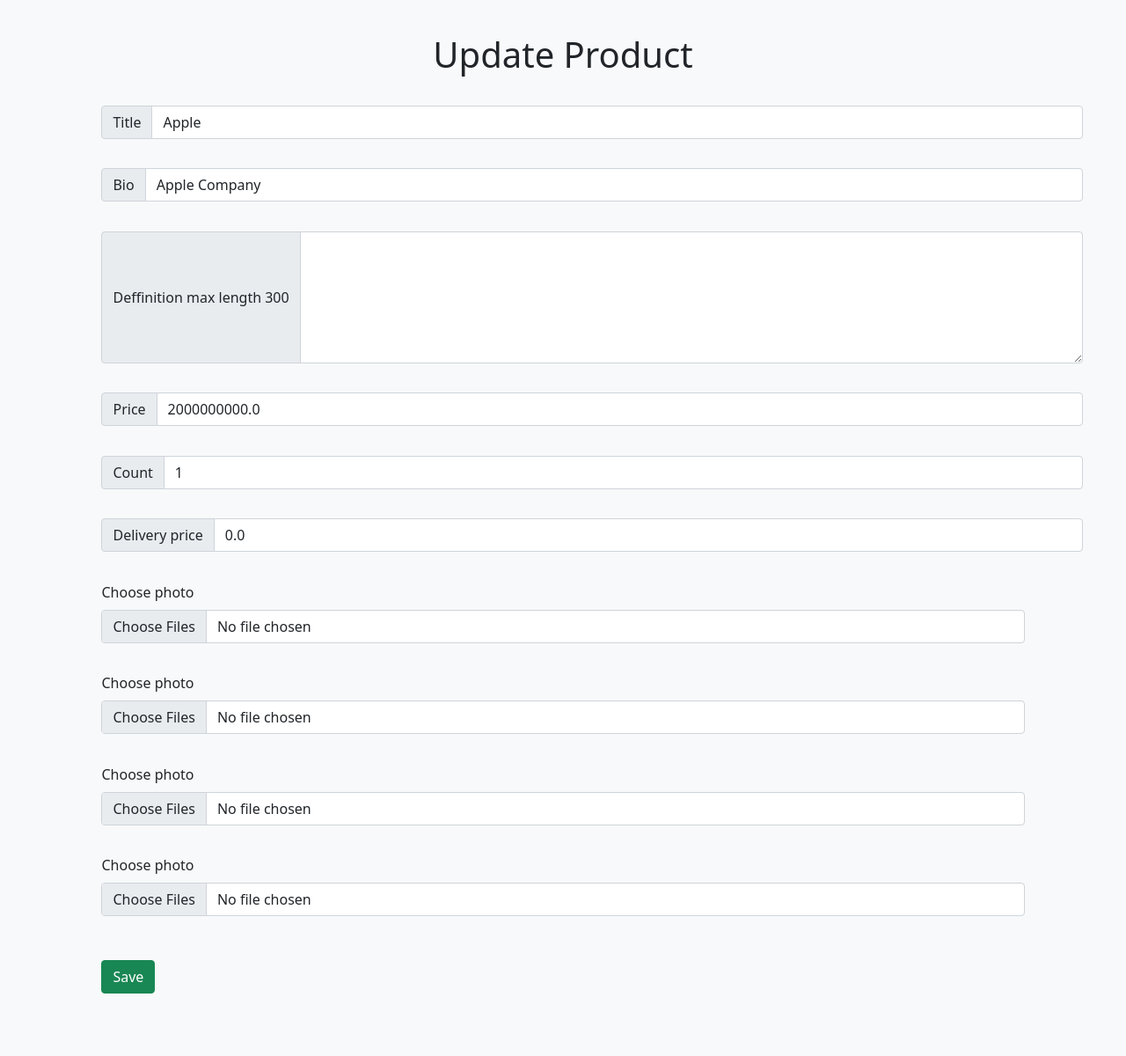
After one commit to Komilov18565722/E-commers, a Django app: page /products/update/40 in a window 1280 px wide. The commit adds this page. Shown: the whole page at 88% size. Run offline with Django 4.2, Linux system fonts and the light colour scheme; a user stored in the database is signed in; data comes from the database, SQL or seed files in the repository; both versions use the stored data as it was after the commit.

Commit message:
Update . de;ete add

```diff
--- a/products/urls.py
+++ b/products/urls.py
@@ -1,6 +1,9 @@
 from django.urls import path
-from .views import add_prodect
+from .views import add_prodect, delete_product, update_product
 
 urlpatterns= [
     path('addproduct/', add_prodect, name = 'add_product'),
+    path('delete/<int:pk>', delete_product, name = 'delete'),
+    path('update/<int:pk>', update_product, name = 'update'),
+
 ]
--- a/products/views.py
+++ b/products/views.py
@@ -5,8 +5,9 @@
 # Create your views here.
 
 def add_prodect(request):
-    print("11111111111111111111111111111", request.user)
+    # print("11111111111111111111111111111", request.user)
     if request.user.is_superuser:
+
         if request.method == "POST":
             try:
 
@@ -41,7 +42,59 @@
                 messages.warning(request, ("Error : There was an error adding the product. Please try again"),)
             return redirect('home')
 
+
         else:
             return render(request, template_name='add_product.html')
     else:
         return redirect('home')
+
+def delete_product(request, pk=None):
+    if request.user.is_superuser and pk:
+        if pk:
+            product = Product.objects.filter(pk = pk)[0]
+            if product:
+                Product.delete(product)
+                messages.success(request, ("Products delete successful"),)
+            else:
+                messages.warning(request, ("Not found pk, please try again"),)
+                return redirect(request, ("Not found product, please try again"))
+        else:
+            messages.success(request, ("Not found pk, please try again"),)
+        return redirect('home')
+    else:
+        return redirect('home')
+
+def update_product(request, pk = None):
+    if request.user.is_superuser:
+        if request.method == "GET":
+            product = Product.objects.get(pk = pk)
+            return render(request, 'update_product.html', {"obj" : product})
+        elif request.method == "POST":
+            # try:
+            product = Product.objects.get(pk=pk)
+            if request.POST['title']:
+                product.title = request.POST['title']
+            if request.POST['bio']:
+                product.bio = request.POST['bio']
+            if request.POST['deff']:
+                product.definition = request.POST['deff']
+            if request.POST['price']:
+                product.price = request.POST['price']
+            if request.POST['count']:
+                product.count = request.POST['count']
+            if request.POST['dprice']:
+                product.delivery_price = request.POST['dprice']
+            if request.FILES.get('photo1'):
+                product.photo1 = request.FILES['photo1']
+            if request.FILES.get('photo2'):
+                product.photo2 = request.FILES.get('photo2')
+            if request.FILES.get('photo3'):
+                product.photo3 = request.FILES.get('photo3')
+            if request.FILES.get('photo4'):
+                product.photo4 = request.FILES.get('photo4')
+
+            product.save()
+            #     messages.success(request, ("Success edited product"))
+            # except:
+            #     messages.warning(request, ("Error: edited product, please try again"))
+            return redirect('home')
--- /dev/null
+++ b/template/update_product.html
@@ -0,0 +1,89 @@
+<!DOCTYPE html>
+<html lang="en">
+<head>
+    <meta charset="UTF-8">
+    <meta http-equiv="X-UA-Compatible" content="IE=edge">
+    <meta name="viewport" content="width=device-width, initial-scale=1.0">
+    <link href="https://cdn.jsdelivr.net/npm/bootstrap@5.0.2/dist/css/bootstrap.min.css" rel="stylesheet" integrity="sha384-EVSTQN3/azprG1Anm3QDgpJLIm9Nao0Yz1ztcQTwFspd3yD65VohhpuuCOmLASjC" crossorigin="anonymous">
+    <title>Update Product</title>
+    <style>
+        div, button{
+            margin: 3%;
+        }
+        textarea{
+            height: 150px;
+        }
+        h1{
+            text-align: center;
+        }
+    </style>
+</head>
+<body class="bg-light">
+    <div class ="container">
+        <h1>Update Product</h1>
+        <form method="post" enctype='multipart/form-data'> {% csrf_token%}
+            <!-- Title -->
+            <div class="input-group mb-3">
+                <span class="input-group-text" id="inputGroup-sizing-default">Title</span>
+                <input value="{{obj.title}}" name = "title" type="text" class="form-control" aria-label="Sizing example input" aria-describedby="inputGroup-sizing-default">
+            </div>
+
+            <!-- Bio max length 300 -->
+            <div class="input-group mb-3">
+                <span class="input-group-text" id="inputGroup-sizing-default">Bio</span>
+                <input value="{{obj.bio}}" name = "bio" type="text" class="form-control" aria-label="Sizing example input" aria-describedby="inputGroup-sizing-default">
+            </div>
+
+            <!-- def -->
+            <div class="input-group">
+                <span class="input-group-text">Deffinition max length 300</span>
+                <textarea value="{{obj.definition}}" name = "deff" class="form-control" aria-label="With textarea"></textarea>
+            </div>
+
+            <!-- Price -->
+            <div class="input-group mb-3">
+                <span class="input-group-text" id="inputGroup-sizing-default">Price</span>
+                <input value="{{obj.price}}" name = "price" type="number" class="form-control" aria-label="Sizing example input" aria-describedby="inputGroup-sizing-default">
+            </div>
+
+            <!-- Count -->
+            <div class="input-group mb-3">
+                <span class="input-group-text" id="inputGroup-sizing-default">Count</span>
+                <input value="{{obj.count}}" name = "count" type="number" class="form-control" aria-label="Sizing example input" aria-describedby="inputGroup-sizing-default">
+            </div>
+
+            <!-- Delivery price -->
+            <div class="input-group mb-3">
+                <span class="input-group-text" id="inputGroup-sizing-default">Delivery price</span>
+                <input value="{{obj.delivery_price}}" name = "dprice" type="number" class="form-control" aria-label="Sizing example input" aria-describedby="inputGroup-sizing-default">
+            </div>
+
+
+            <!-- Photo 1 -->
+            <div class="mb-3">
+                <label for="formFileMultiple" class="form-label">Choose photo</label>
+                <input value="{{obj.photo1}}" name = "photo1" class="form-control" type="file" id="formFileMultiple" multiple>
+            </div>
+
+            <!-- Photo 2 -->
+            <div class="mb-3">
+                <label for="formFileMultiple" class="form-label">Choose photo</label>
+                <input value="{{obj.photo2}}" name = "photo2" class="form-control" type="file" id="formFileMultiple" multiple>
+            </div>
+
+            <!-- Photo 3 -->
+            <div class="mb-3">
+                <label for="formFileMultiple" class="form-label">Choose photo</label>
+                <input value="{{obj.photo3}}" name = "photo3" class="form-control" type="file" id="formFileMultiple" multiple>
+            </div>
+
+            <!-- Photo 4 -->
+            <div class="mb-3">
+                <label for="formFileMultiple" class="form-label">Choose photo</label>
+                <input value="{{obj.photo4}}" name = "photo4" class="form-control" type="file" id="formFileMultiple" multiple>
+            </div>
+            <button class="btn btn-success" type="submit">Save</button>
+        </form>
+    </div>
+</body>
+</html>
```
Also changed, not shown: template/checkout.html (+16 -3 lines), template/product.html (+9 -1 lines), db.sqlite3, media/media/img/product-img/download_4.jpg (added), media/media/img/product-img/macos_apps__bxvx8h1jtfde_large_pq5gnds.png (added), media/media/img/product-img/photo_2022-08-30_21-57-01.jpg (added).
